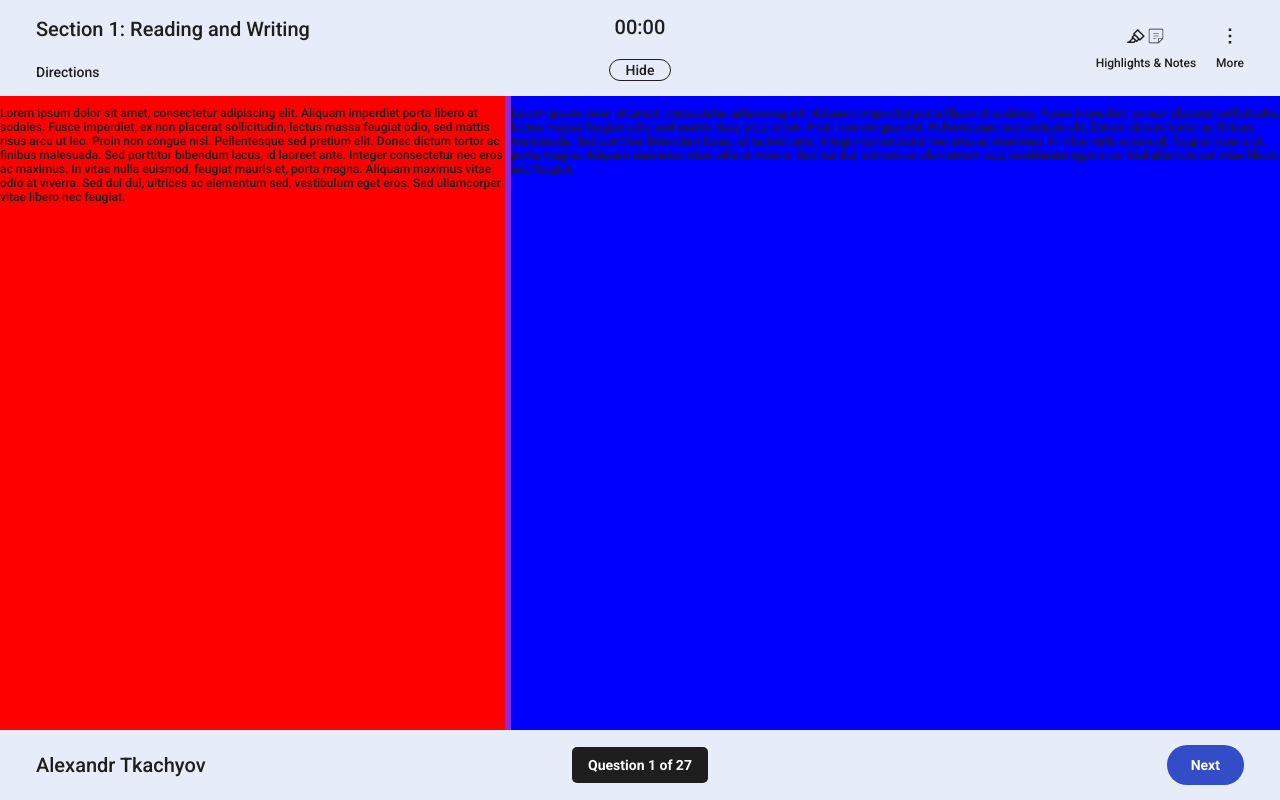
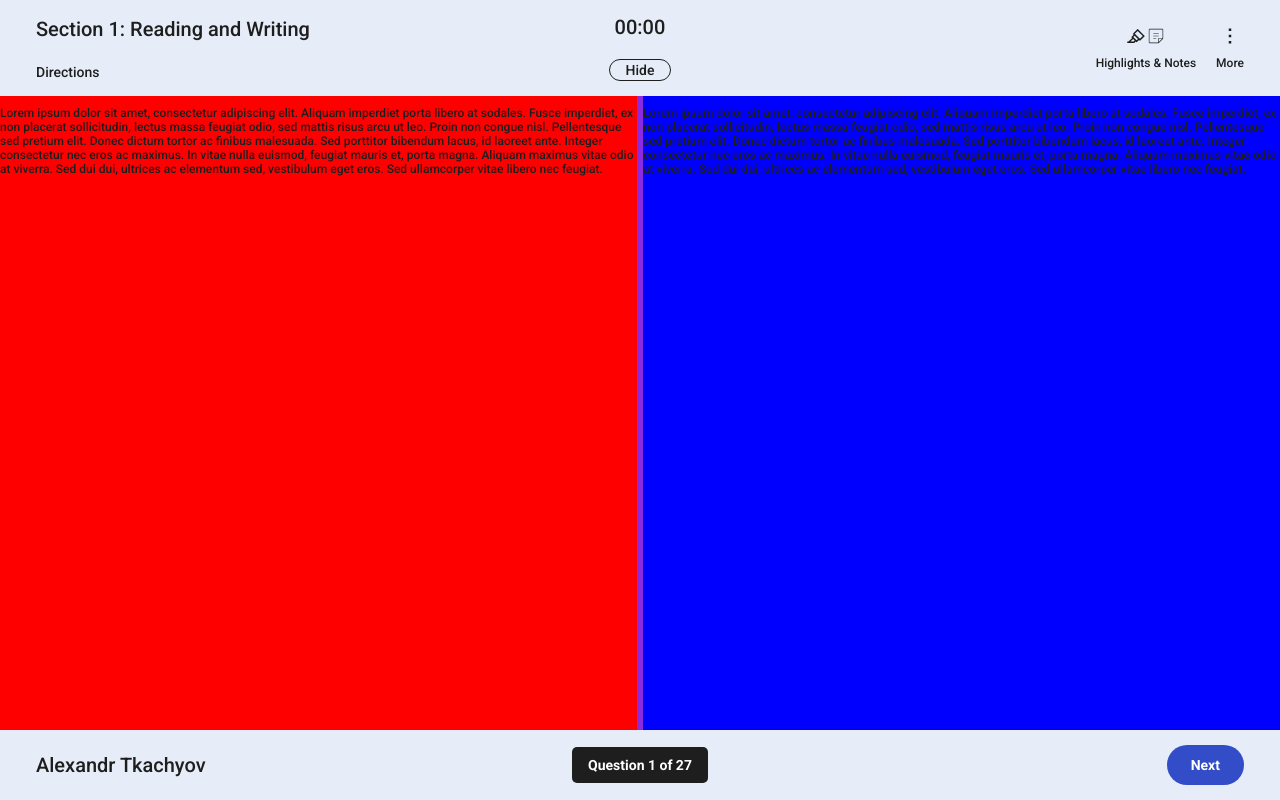
Before and after one commit to Retronn/ConceptAcademySPH, a React (Vite) app: page / in a window 1280 px wide. Built offline with nearby package versions, Linux system fonts and the light colour scheme.

Commit message:
Create resizable bar ver 2.0

```diff
--- a/src/components/testing/test-passage.jsx
+++ b/src/components/testing/test-passage.jsx
@@ -4,7 +4,7 @@ import styles from '../../../styles/testPassage.module.scss'
 
 function TestPassage(){
 
-    const [passageWidth, setPassageWidth] = useState(505); // Initial width
+    const [passageWidth, setPassageWidth] = useState("50%"); // Initial width
     const passageRef = useRef(null);
 
     const handleResizeStart = (e) => {
--- a/styles/testQuestion.module.scss
+++ b/styles/testQuestion.module.scss
@@ -1,5 +1,6 @@
 .testQuestion{
     background-color:blue;
+    flex-grow: 1;
     min-width: 33%;
     max-width: 66%;
 
```
